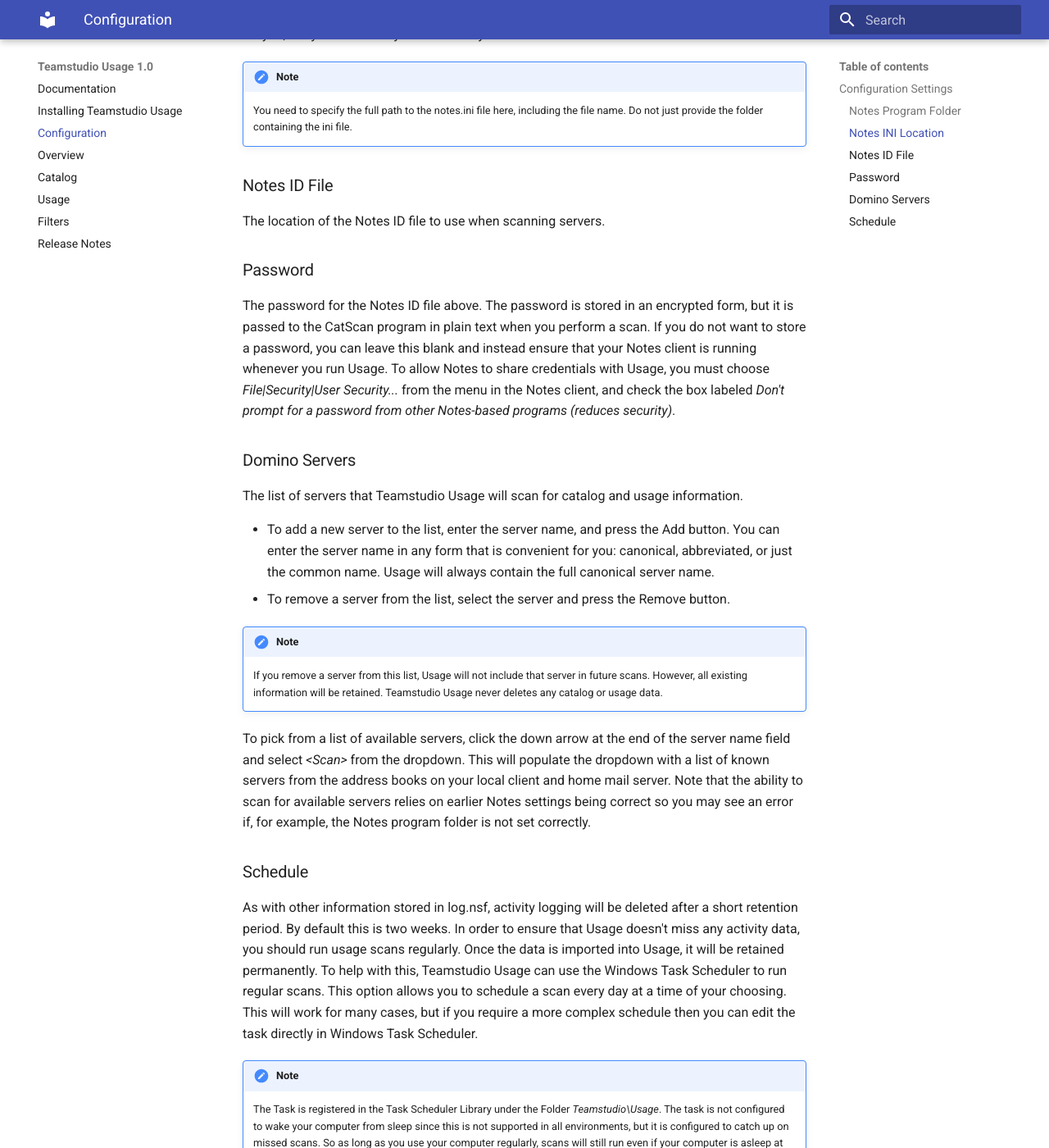
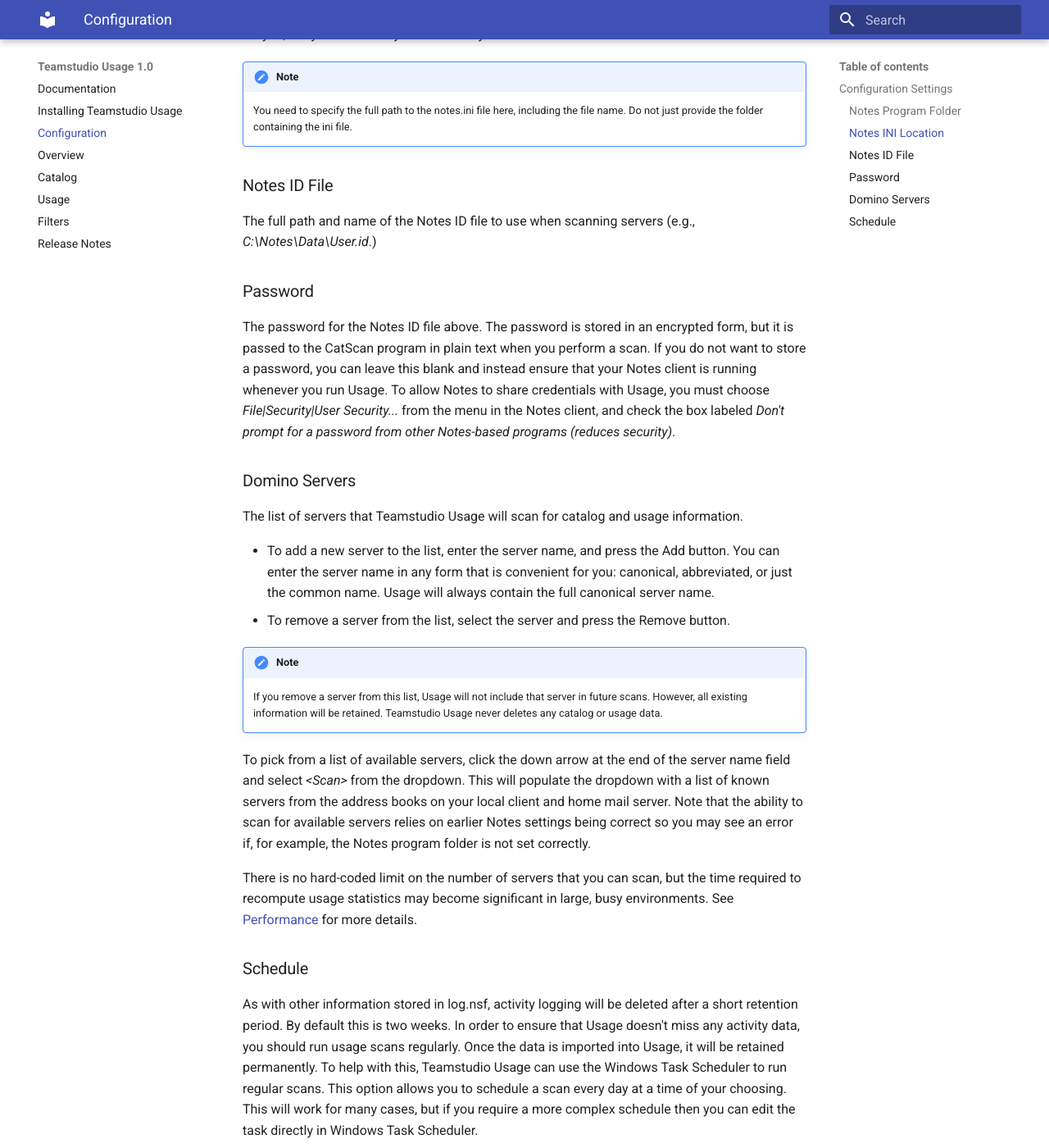
Before and after one commit to teamstudio/docs-usage, an MkDocs documentation site: the page built from docs/configuration.md, in a window 1280 px wide and 1400 px high, scrolled down 828 px. Shown: the whole window at 82% size. Built offline with MkDocs 1.6.1 and Material for MkDocs 9.7.7, drawn with Linux system fonts in a browser that asks for light colours.

Commit message:
Second draft

```diff
--- a/docs/configuration.md
+++ b/docs/configuration.md
@@ -23,7 +23,7 @@
     provide the folder containing the ini file.
 
 ### Notes ID File
-The location of the Notes ID file to use when scanning servers.
+The full path and name of the Notes ID file to use when scanning servers (e.g., *C:\Notes\Data\User.id*.)
 
 ### Password
 The password for the Notes ID file above. The password is stored in an encrypted form, but it is passed to the CatScan program in plain text when you perform a scan. If you do not want to store a password, you can leave this blank and instead ensure that your Notes client is running whenever you run Usage. To allow Notes to share credentials with Usage, you must choose *File|Security|User Security...* from the menu in the Notes client, and check the box labeled *Don't prompt for a password from other Notes-based programs (reduces security)*.
@@ -39,6 +39,8 @@
 
 To pick from a list of available servers, click the down arrow at the end of the server name field and select *&lt;Scan&gt;* from the dropdown. This will populate the dropdown with a list of known servers from the address books on your local client and home mail server. Note that the ability to scan for available servers relies on earlier Notes settings being correct so you may see an error if, for example, the Notes program folder is not set correctly.
 
+There is no hard-coded limit on the number of servers that you can scan, but the time required to recompute usage statistics may become significant in large, busy environments. See [Performance](usage.md#performance) for more details.
+
 ### Schedule
 As with other information stored in log.nsf, activity logging will be deleted after a short retention period. By default this is two weeks. In order to ensure that Usage doesn't miss any activity data, you should run usage scans regularly. Once the data is imported into Usage, it will be retained permanently. To help with this, Teamstudio Usage can use the Windows Task Scheduler to run regular scans. This option allows you to schedule a scan every day at a time of your choosing. This will work for many cases, but if you require a more complex schedule then you can edit the task directly in Windows Task Scheduler.
 
```
Also changed, not shown: docs/catalog.md (+4 -1 lines), docs/filters.md (+1 -1 lines), docs/installing.md (+1 -1 lines), docs/overview.md (+1 -1 lines), docs/usage.md (+3 -0 lines).
